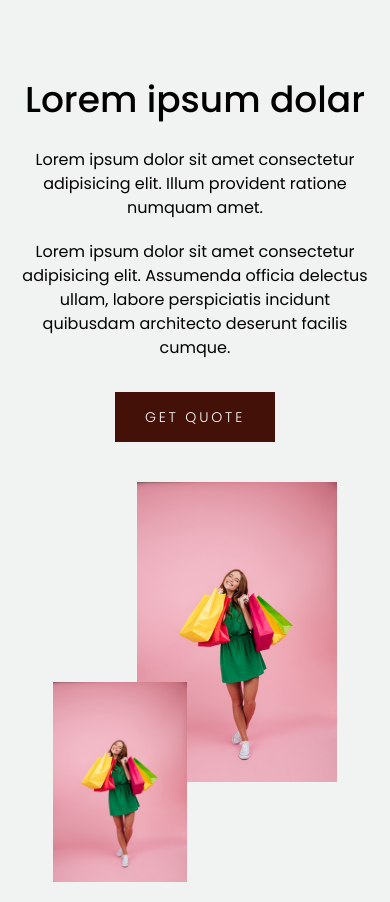
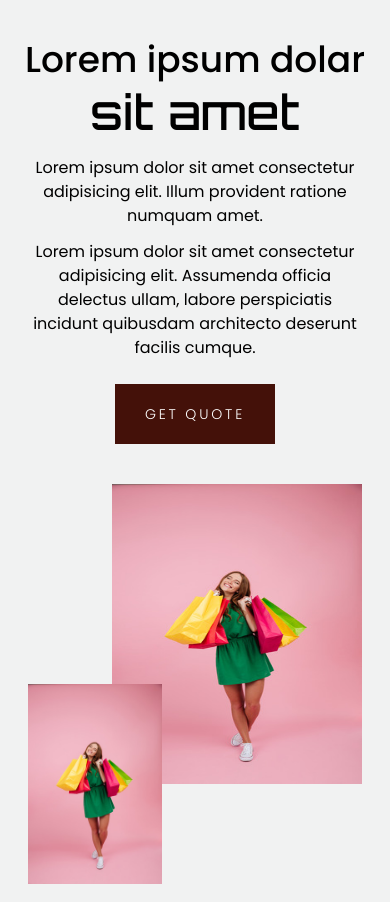
Before and after one commit to vikramkumartejani/get-quote, a Next.js app: page / in a window 390 px wide. Built offline with nearby package versions, Linux system fonts and the light colour scheme.

Commit message:
'update'

```diff
--- a/app/components/Hero.tsx
+++ b/app/components/Hero.tsx
@@ -1,19 +1,18 @@
-import Image from 'next/image'
 import React from 'react'
 
 const Hero = () => {
   return (
-    <div className='w-full max-w-[1440px] mx-auto px-4 py-20 flex items-center justify-center'>
+    <div className='w-full max-w-[1440px] mx-auto px-6 py-10'>
         <div className='w-full flex items-center lg:flex-row flex-col justify-between lg:gap-5 gap-10'>
-            <div className='lg:text-left text-center flex flex-col lg:items-start items-center gap-5 lg:max-w-[600px] 2xl:max-w-[700px]'>
-                <h1 className='text-4xl sm:text-5xl font-medium mb-2'>Lorem ipsum dolar</h1>
+            <div className='lg:text-left text-center flex flex-col lg:items-start items-center gap-3 sm:gap-5 lg:max-w-[600px] 2xl:max-w-[700px]'>
+                <h1 className='text-4xl sm:text-5xl font-medium mb-2 flex flex-col gap-2'>Lorem ipsum dolar <span className='font-orbitron text-5xl'>sit amet</span></h1>
                 <p className='text-base sm:text-xl 2xl:text-2xl font-normal'>Lorem ipsum dolor sit amet consectetur adipisicing elit. Illum provident ratione numquam amet.</p>
                 <p className='text-base sm:text-xl 2xl:text-2xl font-normal'>Lorem ipsum dolor sit amet consectetur adipisicing elit. Assumenda officia delectus ullam, labore perspiciatis incidunt quibusdam architecto deserunt facilis cumque.</p>
-                <button className='mt-3 uppercase bg-[#441109] text-white w-[160px] 2xl:w-[200px] h-[50px] sm:h-[60px] text-sm sm:text-base 2xl:text-lg tracking-[0.2em] font-light'>Get Quote</button>
+                <button className='mt-3 uppercase bg-[#441109] text-white w-[160px] md:w-[180px] h-[60px] md:h-[70px] text-sm sm:text-base 2xl:text-lg tracking-[0.2em] font-light'>Get Quote</button>
             </div>
-            <div className='flex items-end relative mb-10'>
+            <div className='flex items-end relative'>
                 <img src='/assets/image.jpg' alt='image' className='sm:min-w-[200px] max-h-[200px] sm:max-h-full sm:h-[300px] -mb-[100px] -mr-[50px] sm:-mr-[100px] z-10'/>
-                <img src='/assets/image.jpg' alt='image' className='min-w-[100px] sm:min-w-[350px] max-h-[300px] sm:max-h-full'/>
+                <img src='/assets/image.jpg' alt='image' className='min-w-[250px] sm:min-w-[300px] max-h-[300px] sm:max-h-[400px]'/>
             </div>
         </div>
     </div>
--- a/app/globals.css
+++ b/app/globals.css
@@ -1,4 +1,5 @@
 @import url('https://fonts.googleapis.com/css2?family=Poppins:ital,wght@0,100;0,200;0,300;0,400;0,500;0,600;0,700;0,800;0,900;1,100;1,200;1,300;1,400;1,500;1,600;1,700;1,800;1,900&display=swap');
+@import url('https://fonts.googleapis.com/css2?family=Orbitron:wght@400..900&display=swap');
 
 @tailwind base;
 @tailwind components;
--- a/tailwind.config.ts
+++ b/tailwind.config.ts
@@ -8,10 +8,8 @@ const config: Config = {
   ],
   theme: {
     extend: {
-      backgroundImage: {
-        "gradient-radial": "radial-gradient(var(--tw-gradient-stops))",
-        "gradient-conic":
-          "conic-gradient(from 180deg at 50% 50%, var(--tw-gradient-stops))",
+      fontFamily: {
+        orbitron: ['"Orbitron"', 'sans-serif'],
       },
     },
   },
```
